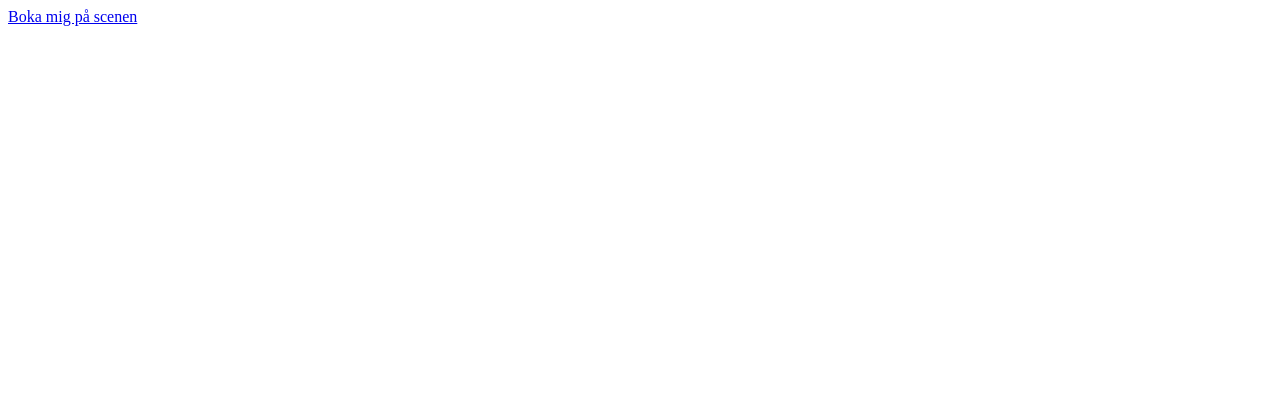
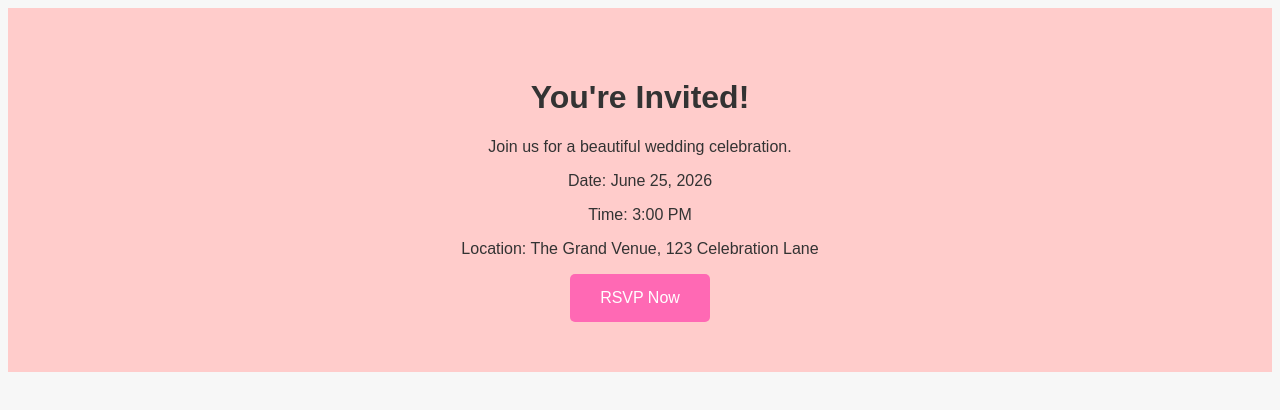
Before and after one commit to niklasruberg-ux/SandraNiklas, a plain HTML site: page index.html in a window 1280 px wide. Drawn offline with Linux system fonts and the light colour scheme.

Commit message:
Update index.html with the complete wedding invitation page

```diff
--- a/index.html
+++ b/index.html
@@ -1 +1,43 @@
-<a href="mailto:toastmasters@example.com?subject=Boka%20mig%20p%C3%A5%20scenen&body=Hej%20toastmasters%20Erik%20och%20Sofie!%20Jag%20vill%20boka%20in%20mig%20p%C3%A5%20scenen!">Boka mig på scenen</a>
+<!DOCTYPE html>
+<html lang="en">
+<head>
+    <meta charset="UTF-8">
+    <meta name="viewport" content="width=device-width, initial-scale=1.0">
+    <title>Wedding Invitation</title>
+    <style>
+        body {
+            font-family: Arial, sans-serif;
+            background-color: #f7f7f7;
+            color: #333;
+        }
+        .hero {
+            background-color: #ffcccb;
+            padding: 50px;
+            text-align: center;
+        }
+        .button {
+            background-color: #ff69b4;
+            color: white;
+            padding: 15px 30px;
+            border: none;
+            border-radius: 5px;
+            text-decoration: none;
+            display: inline-block;
+            transition: background-color 0.3s;
+        }
+        .button:hover {
+            background-color: #ff1493;
+        }
+    </style>
+</head>
+<body>
+    <div class="hero">
+        <h1>You're Invited!</h1>
+        <p>Join us for a beautiful wedding celebration.</p>
+        <p>Date: June 25, 2026</p>
+        <p>Time: 3:00 PM</p>
+        <p>Location: The Grand Venue, 123 Celebration Lane</p>
+        <a href="#" class="button">RSVP Now</a>
+    </div>
+</body>
+</html>
```
